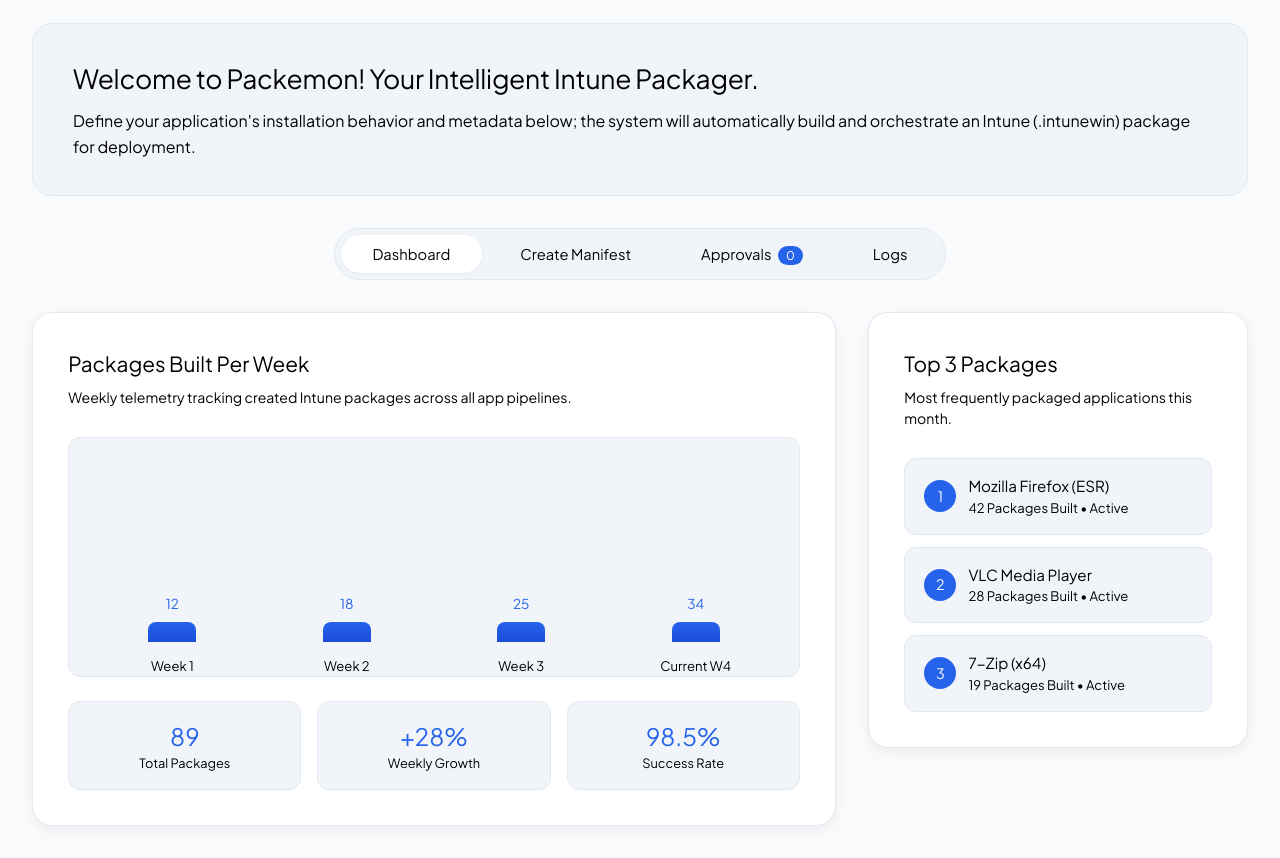
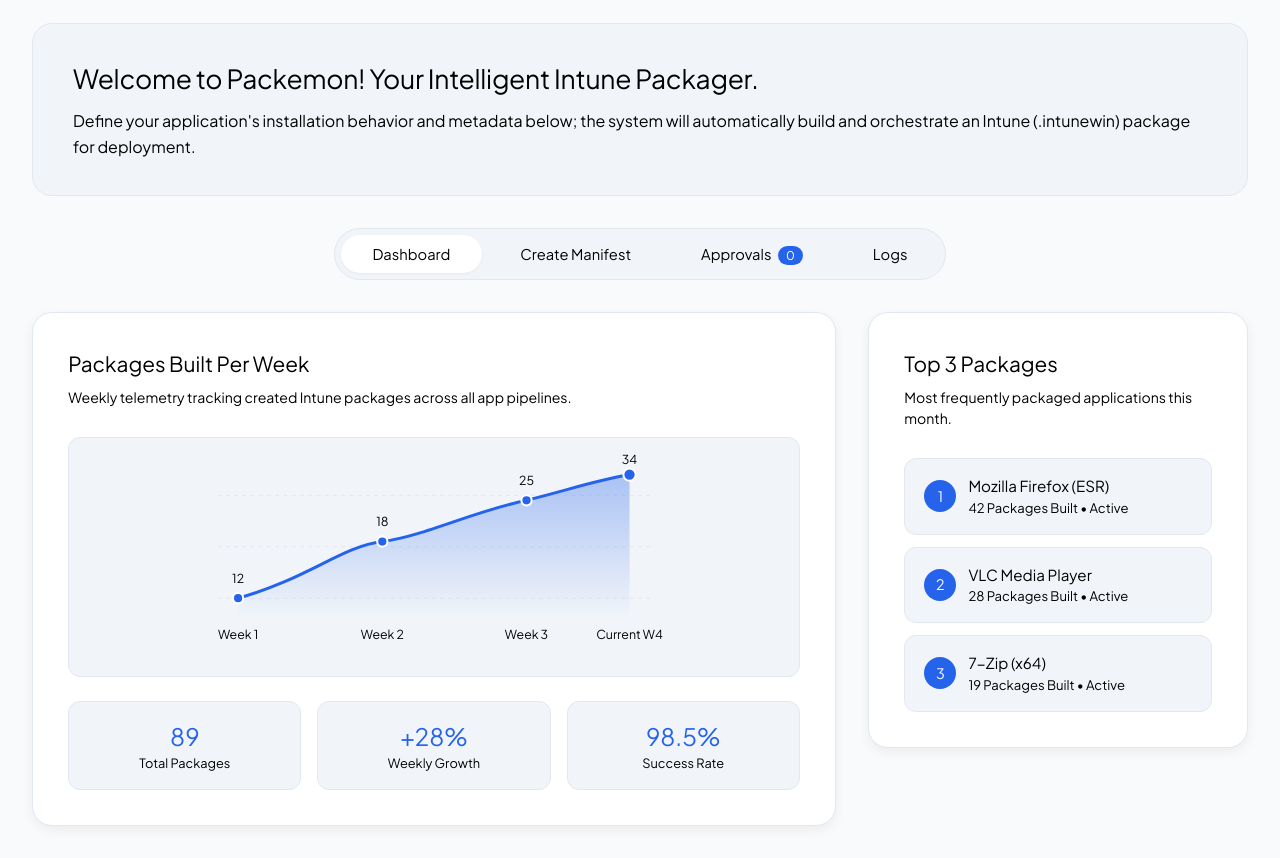
Before and after one commit to bitsystech/Pakemon, a website: page backend/frontend/index.html in a window 1280 px wide. Shown: the part 74-932 px from the top of the page. Drawn offline with Linux system fonts and the light colour scheme; sample sign-in values are in the browser's storage; a script that the page names is missing.

Commit message:
Replace bar graph with smooth SVG curved spline line chart with gradient fill

```diff
--- a/backend/frontend/index.html
+++ b/backend/frontend/index.html
@@ -62,27 +62,47 @@
           <h2 class="dashboard-card-title">Packages Built Per Week</h2>
           <div class="dashboard-card-subtitle">Weekly telemetry tracking created Intune packages across all app pipelines.</div>
 
-          <div class="chart-container">
-            <div class="chart-bar-wrapper">
-              <span class="chart-bar-value">12</span>
-              <div class="chart-bar" style="height: 35%;"></div>
-              <span class="chart-bar-label">Week 1</span>
-            </div>
-            <div class="chart-bar-wrapper">
-              <span class="chart-bar-value">18</span>
-              <div class="chart-bar" style="height: 52%;"></div>
-              <span class="chart-bar-label">Week 2</span>
-            </div>
-            <div class="chart-bar-wrapper">
-              <span class="chart-bar-value">25</span>
-              <div class="chart-bar" style="height: 72%;"></div>
-              <span class="chart-bar-label">Week 3</span>
-            </div>
-            <div class="chart-bar-wrapper">
-              <span class="chart-bar-value">34</span>
-              <div class="chart-bar" style="height: 95%;"></div>
-              <span class="chart-bar-label">Current W4</span>
-            </div>
+          <div class="chart-container" style="padding: 1rem; position: relative;">
+            <svg viewBox="0 0 500 200" style="width: 100%; height: 100%; overflow: visible;">
+              <defs>
+                <linearGradient id="lineGrad" x1="0%" y1="0%" x2="0%" y2="100%">
+                  <stop offset="0%" stop-color="#2563eb" stop-opacity="0.35"/>
+                  <stop offset="100%" stop-color="#2563eb" stop-opacity="0.0"/>
+                </linearGradient>
+              </defs>
+
+              <!-- Grid Horizontal Lines -->
+              <line x1="40" y1="40" x2="460" y2="40" stroke="var(--border-light)" stroke-dasharray="4,4" />
+              <line x1="40" y1="90" x2="460" y2="90" stroke="var(--border-light)" stroke-dasharray="4,4" />
+              <line x1="40" y1="140" x2="460" y2="140" stroke="var(--border-light)" stroke-dasharray="4,4" />
+
+              <!-- Gradient Area under Curve -->
+              <path d="M 60 140 C 130 120, 160 90, 200 85 C 240 80, 290 55, 340 45 C 380 35, 410 25, 440 20 L 440 160 L 60 160 Z" fill="url(#lineGrad)" />
+
+              <!-- Smooth Curved Line -->
+              <path d="M 60 140 C 130 120, 160 90, 200 85 C 240 80, 290 55, 340 45 C 380 35, 410 25, 440 20" fill="none" stroke="#2563eb" stroke-width="3" stroke-linecap="round" />
+
+              <!-- Data Points & Values -->
+              <!-- Point 1 (W1: 12) -->
+              <circle cx="60" cy="140" r="5" fill="#2563eb" stroke="#ffffff" stroke-width="2" />
+              <text x="60" y="125" text-anchor="middle" font-size="12" fill="#000000">12</text>
+              <text x="60" y="180" text-anchor="middle" font-size="12" fill="#000000">Week 1</text>
+
+              <!-- Point 2 (W2: 18) -->
+              <circle cx="200" cy="85" r="5" fill="#2563eb" stroke="#ffffff" stroke-width="2" />
+              <text x="200" y="70" text-anchor="middle" font-size="12" fill="#000000">18</text>
+              <text x="200" y="180" text-anchor="middle" font-size="12" fill="#000000">Week 2</text>
+
+              <!-- Point 3 (W3: 25) -->
+              <circle cx="340" cy="45" r="5" fill="#2563eb" stroke="#ffffff" stroke-width="2" />
+              <text x="340" y="30" text-anchor="middle" font-size="12" fill="#000000">25</text>
+              <text x="340" y="180" text-anchor="middle" font-size="12" fill="#000000">Week 3</text>
+
+              <!-- Point 4 (Current W4: 34) -->
+              <circle cx="440" cy="20" r="6" fill="#2563eb" stroke="#ffffff" stroke-width="2" />
+              <text x="440" y="10" text-anchor="middle" font-size="12" fill="#000000">34</text>
+              <text x="440" y="180" text-anchor="middle" font-size="12" fill="#000000">Current W4</text>
+            </svg>
           </div>
 
           <div class="stats-metrics-grid">
```
Also changed, not shown: frontend/index.html (+41 -21 lines).
